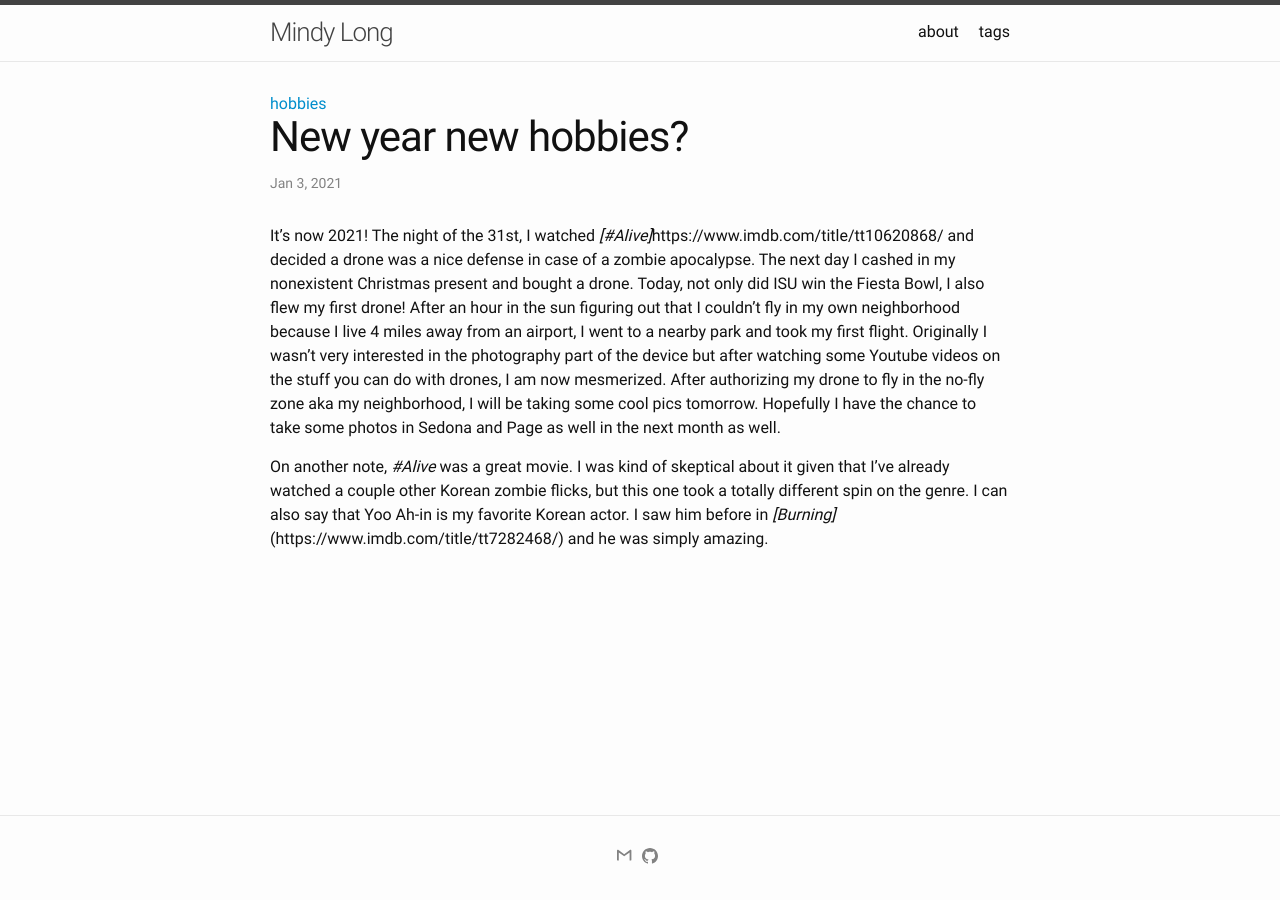
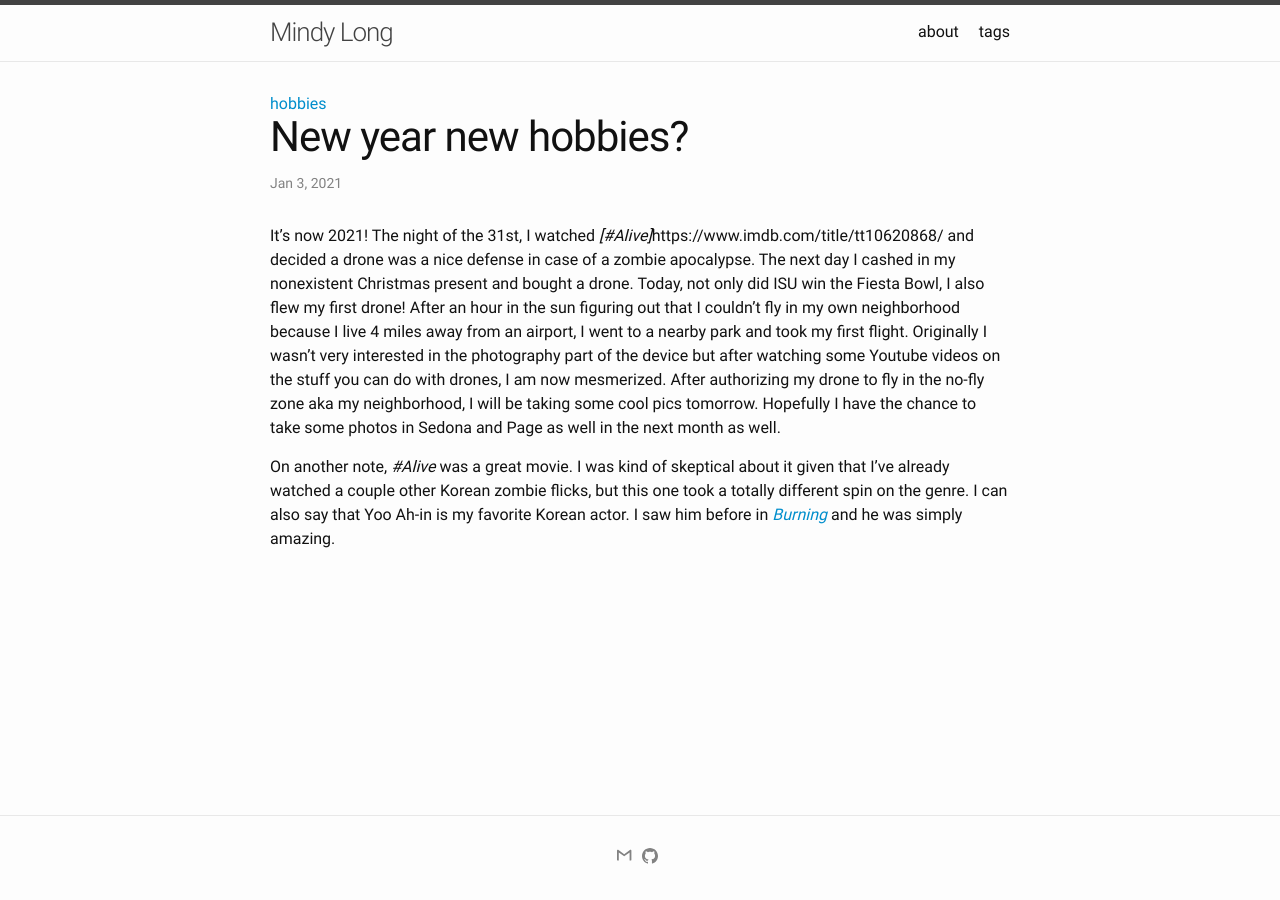
Before and after one commit to mlong93/mlong93.github.io, a Jekyll site: the page built from _posts/2021-1-2-new-year-new-hobbies.md, in a window 1280 px wide. Built offline with Jekyll 4.4.1, drawn with Linux system fonts in a browser that asks for light colours.

```diff
--- a/_posts/2021-1-2-new-year-new-hobbies.md
+++ b/_posts/2021-1-2-new-year-new-hobbies.md
@@ -7,4 +7,4 @@ tags: [hobbies]
 ---
 It's now 2021! The night of the 31st, I watched *[#Alive]*https://www.imdb.com/title/tt10620868/ and decided a drone was a nice defense in case of a zombie apocalypse. The next day I cashed in my nonexistent Christmas present and bought a drone. Today, not only did ISU win the Fiesta Bowl, I also flew my first drone! After an hour in the sun figuring out that I couldn't fly in my own neighborhood because I live 4 miles away from an airport, I went to a nearby park and took my first flight. Originally I wasn't very interested in the photography part of the device but after watching some Youtube videos on the stuff you can do with drones, I am now mesmerized. After authorizing my drone to fly in the no-fly zone aka my neighborhood, I will be taking some cool pics tomorrow. Hopefully I have the chance to take some photos in Sedona and Page as well in the next month as well.
 
-On another note, *#Alive* was a great movie. I was kind of skeptical about it given that I've already watched a couple other Korean zombie flicks, but this one took a totally different spin on the genre. I can also say that Yoo Ah-in is my favorite Korean actor. I saw him before in *[Burning]*(https://www.imdb.com/title/tt7282468/) and he was simply amazing.
+On another note, *#Alive* was a great movie. I was kind of skeptical about it given that I've already watched a couple other Korean zombie flicks, but this one took a totally different spin on the genre. I can also say that Yoo Ah-in is my favorite Korean actor. I saw him before in *[Burning](https://www.imdb.com/title/tt7282468/)* and he was simply amazing.
```
Also changed, not shown: _posts/2021-02-09-freshman-fall-reflections.md (added, +23 -0 lines).
